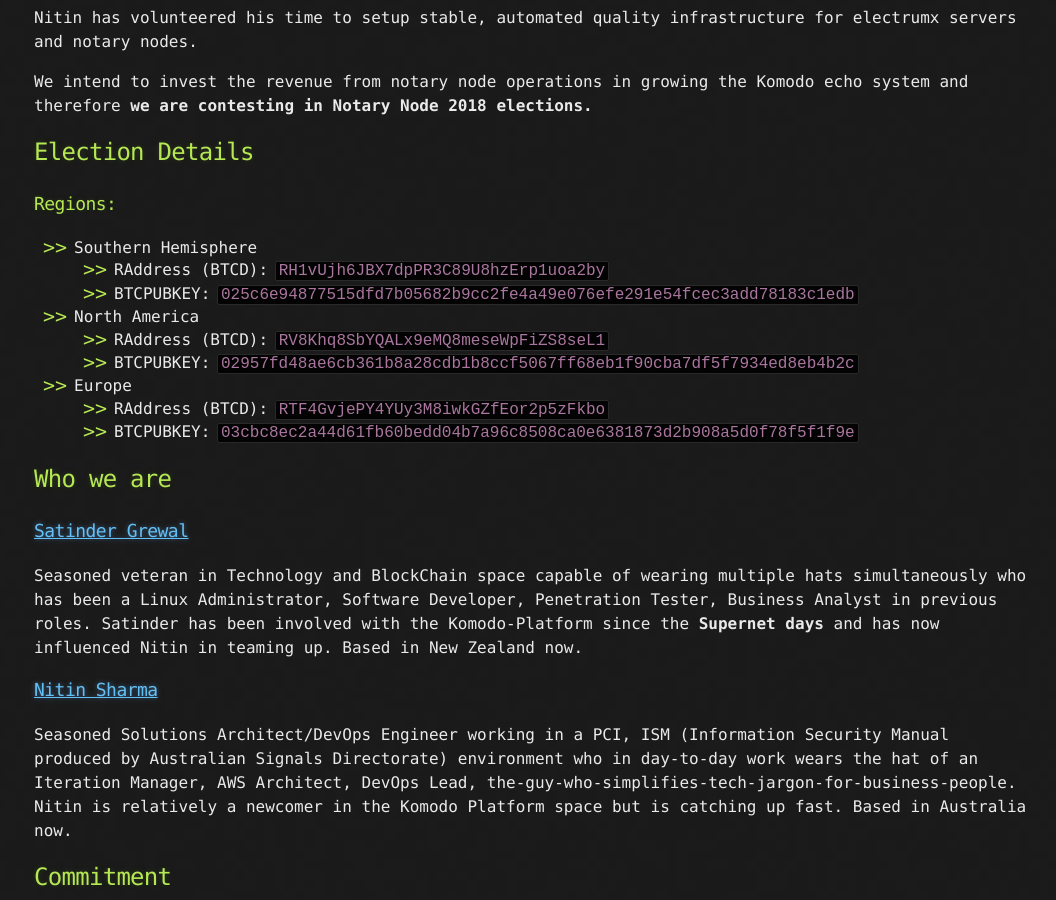
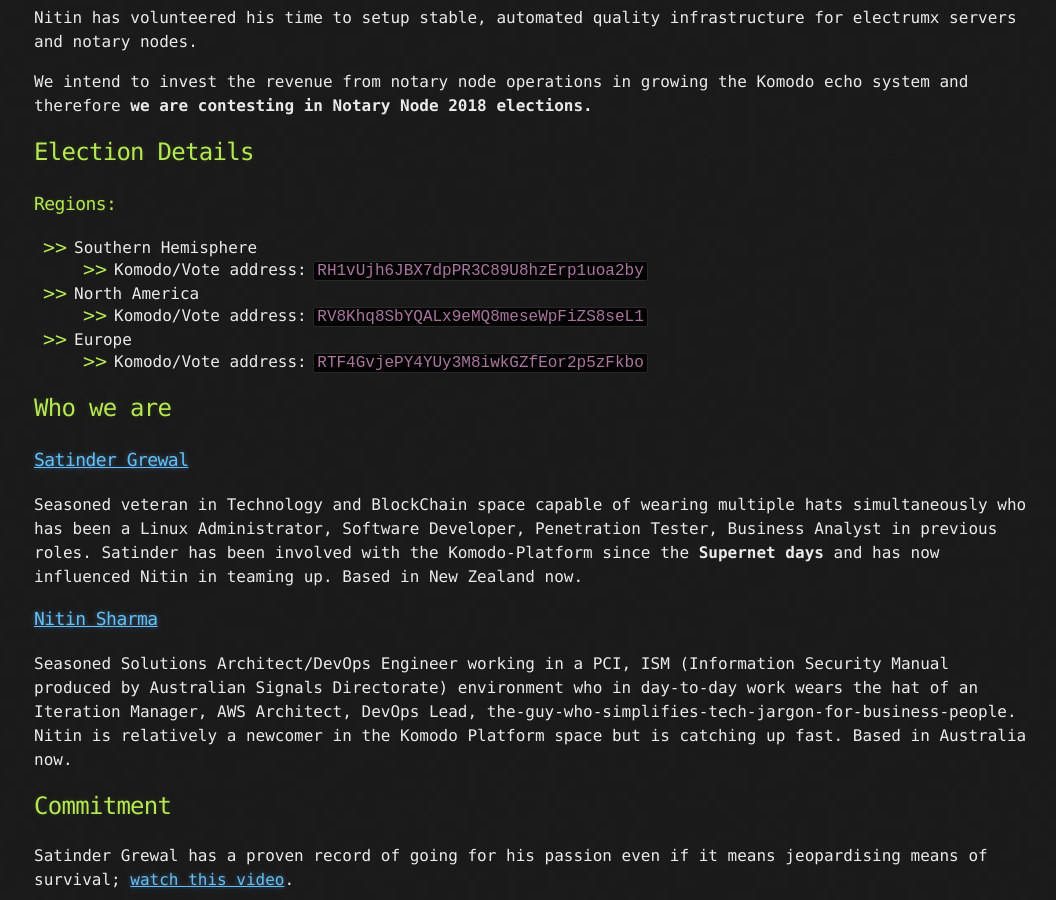
Before and after one commit to Meshbits/meshbits.github.io, a Jekyll site: the page built from index.md, in a window 1280 px wide and 900 px high, scrolled down 375 px. Shown: the whole window, without its empty margins (106-1162 px from the left). Built offline with Jekyll 4.4.1, drawn with Linux system fonts in a browser that asks for light colours.

Commit message:
Removed pubkey

```diff
--- a/index.md
+++ b/index.md
@@ -24,14 +24,11 @@ We intend to invest the revenue from notary node operations in growing the Komod
 ### [](#notary-nodes-regions)Regions:
 
 * Southern Hemisphere
-  * RAddress (BTCD): `RH1vUjh6JBX7dpPR3C89U8hzErp1uoa2by`
-  * BTCPUBKEY: `025c6e94877515dfd7b05682b9cc2fe4a49e076efe291e54fcec3add78183c1edb`
+  * Komodo/Vote address: `RH1vUjh6JBX7dpPR3C89U8hzErp1uoa2by`
 * North America
-  * RAddress (BTCD): `RV8Khq8SbYQALx9eMQ8meseWpFiZS8seL1`
-  * BTCPUBKEY: `02957fd48ae6cb361b8a28cdb1b8ccf5067ff68eb1f90cba7df5f7934ed8eb4b2c`
+  * Komodo/Vote address: `RV8Khq8SbYQALx9eMQ8meseWpFiZS8seL1`
 * Europe
-  * RAddress (BTCD): `RTF4GvjePY4YUy3M8iwkGZfEor2p5zFkbo`
-  * BTCPUBKEY: `03cbc8ec2a44d61fb60bedd04b7a96c8508ca0e6381873d2b908a5d0f78f5f1f9e`
+  * Komodo/Vote address: `RTF4GvjePY4YUy3M8iwkGZfEor2p5zFkbo`
 
 ## [](#who-we-are)Who we are
 
```
